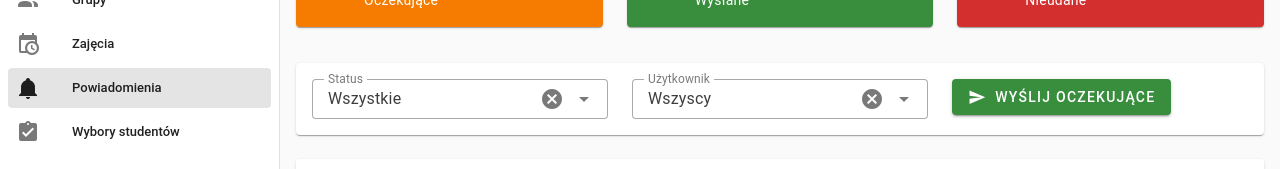
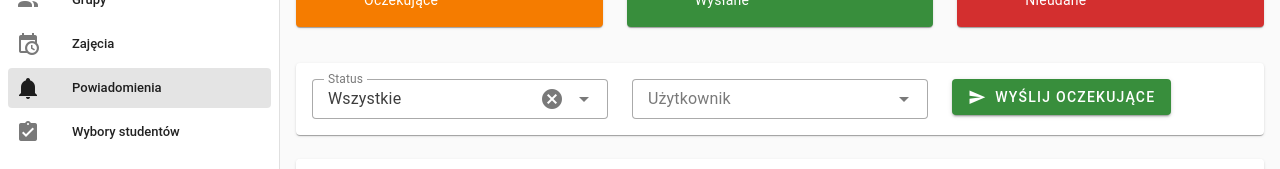
Before and after one commit to BimBomTeam/ab-planner-admin, a Vue app: page /notifications in a window 1280 px wide. Shown: the part 209-378 px from the top of the page. Built offline with nearby package versions, Linux system fonts and the light colour scheme.

Commit message:
Bugfix selects

```diff
--- a/src/views/Notifications.vue
+++ b/src/views/Notifications.vue
@@ -65,7 +65,9 @@
           <v-col cols="12" md="4">
             <v-select
               v-model="userFilter"
-              :items="userOptions"
+              :items="usersStore.users"
+              item-title="email"
+              item-value="id"
               label="Użytkownik"
               variant="outlined"
               density="compact"
@@ -208,14 +210,13 @@
                 <v-select
                   v-model="newNotification.user_id"
                   :items="usersStore.users"
-                  item-title="name"
+                  item-title="email"
                   item-value="id"
                   label="Użytkownik"
                   variant="outlined"
                   required
                 ></v-select>
               </v-col>
-
               <v-col cols="12">
                 <v-text-field
                   v-model="newNotification.payload.title"
--- a/src/views/StudentSelections.vue
+++ b/src/views/StudentSelections.vue
@@ -42,7 +42,9 @@
           <v-col cols="12" md="4">
             <v-select
               v-model="studentFilter"
-              :items="studentOptions"
+              :items="students"
+              item-title="email"
+              item-value="id"
               label="Student"
               variant="outlined"
               density="compact"
@@ -235,7 +237,7 @@
                 <v-select
                   v-model="newSelection.user_id"
                   :items="students"
-                  item-title="name"
+                  item-title="email"
                   item-value="id"
                   label="Student"
                   variant="outlined"
--- a/src/views/Users.vue
+++ b/src/views/Users.vue
@@ -26,6 +26,8 @@
             <v-select
               v-model="roleFilter"
               :items="roleOptions"
+              item-title="text"
+              item-value="value"
               label="Filtruj po roli"
               variant="outlined"
               density="compact"
```
